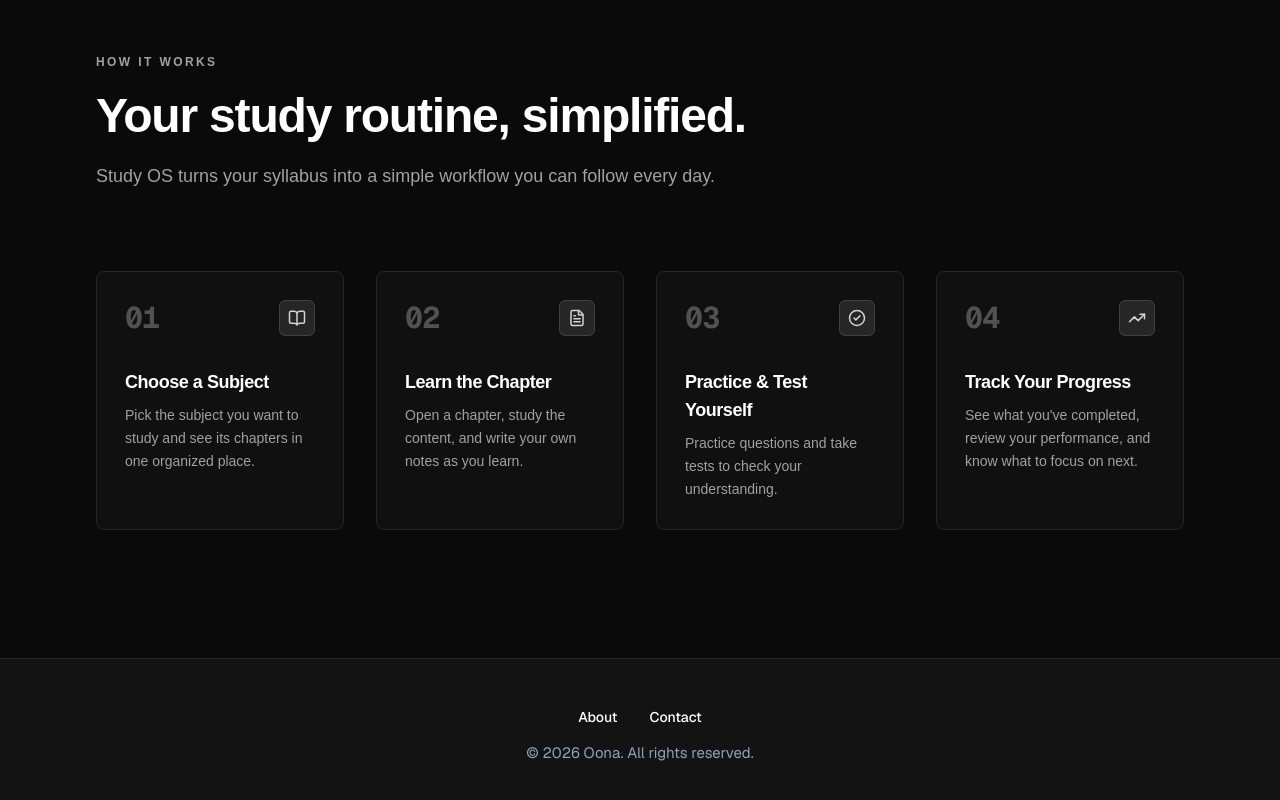
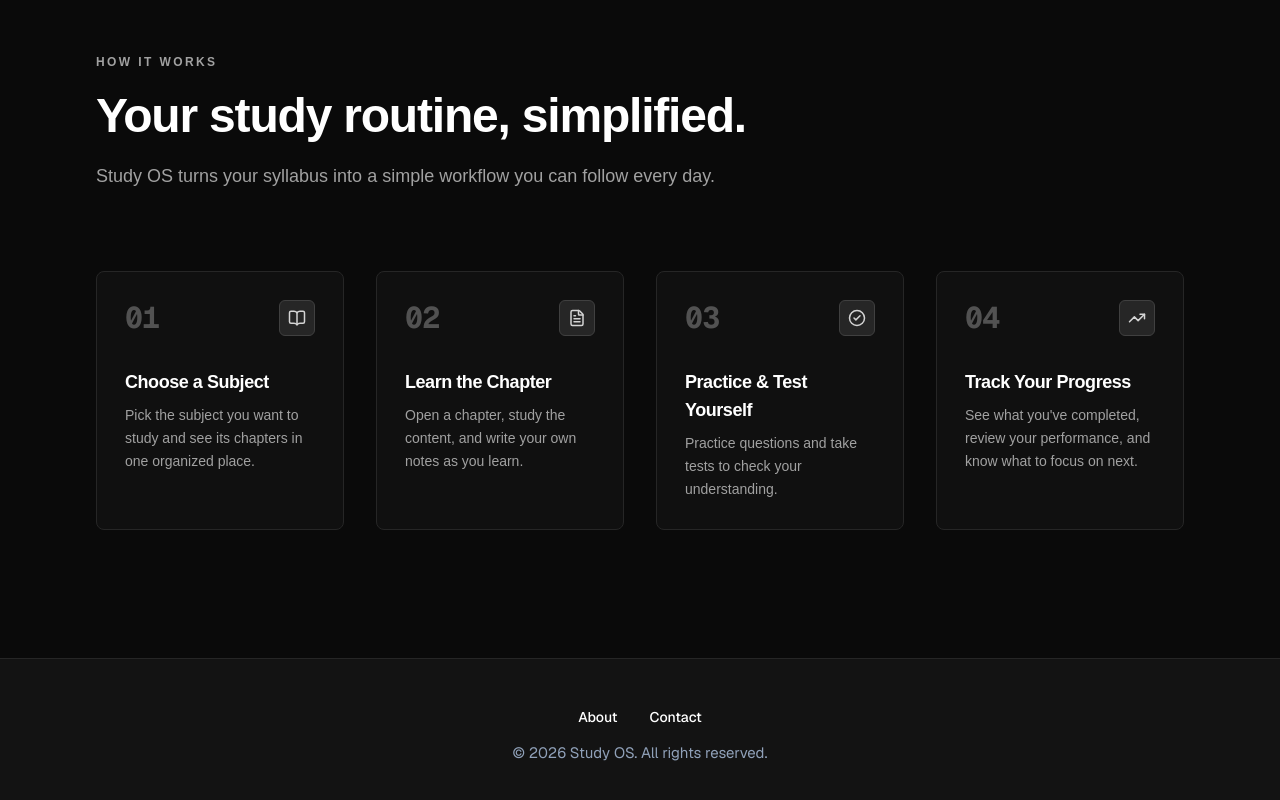
Before and after one commit to mbilalbaloch/studyOS_main, a Next.js app: page / in a window 1280 px wide. Shown: the part 1793-2593 px from the top of the page. Built offline with nearby package versions, Linux system fonts and the light colour scheme.

Commit message:
footer updated

```diff
--- a/app/components/Footer.jsx
+++ b/app/components/Footer.jsx
@@ -9,7 +9,7 @@ export default function Footer() {
     <a href="/contact" className="hover:opacity-75 transition-opacity">Contact</a>
   </div>
   <p className="text-xs text-slate-400 text-[15px]">
-    &copy; 2026 Oona. All rights reserved.
+    &copy; 2026 Study OS. All rights reserved.
   </p>
 </footer>
   );
```
